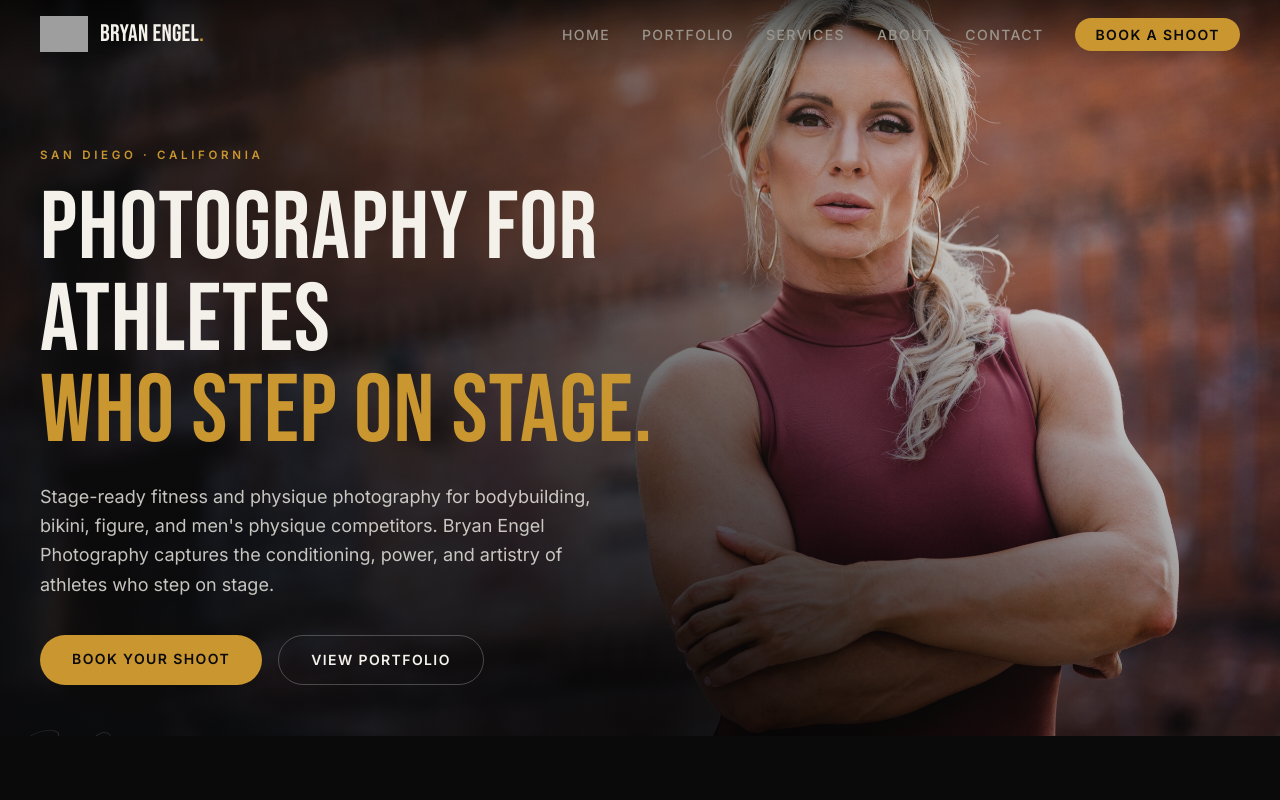
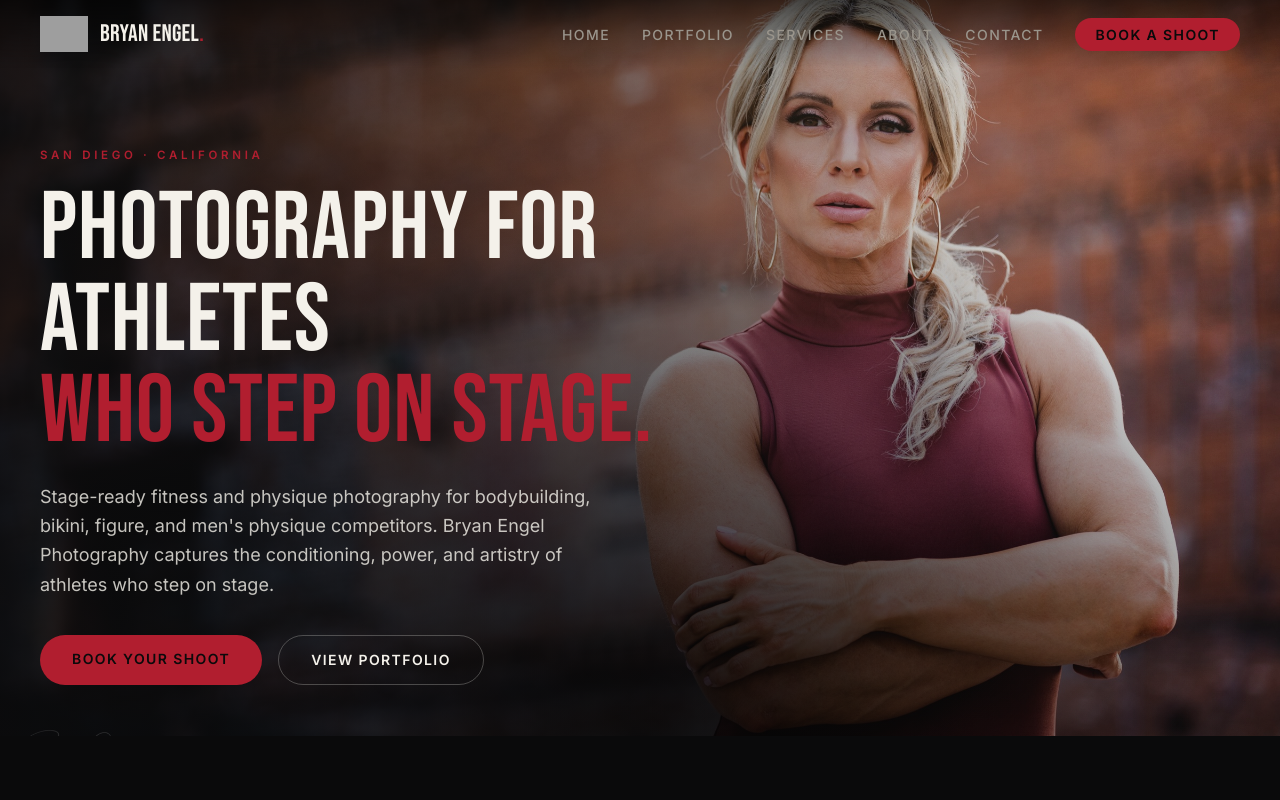
Before and after one commit to bryanengel72/bryan-engel-photography, a Next.js app: page / in a window 1280 px wide. Shown: the top 800 px of the page. Built offline with nearby package versions, Linux system fonts and the light colour scheme; grey boxes are pictures that could not be loaded.

Commit message:
Switch accent to crimson/oxblood for athletic intensity

```diff
--- a/app/globals.css
+++ b/app/globals.css
@@ -6,8 +6,11 @@
   --color-stone: #1d1d20;
   --color-bone: #f4f1ea;
   --color-muted: #9a958c;
-  --color-amber: #c9962f;
-  --color-amber-bright: #e0ac3d;
+  /* Accent: crimson / oxblood (the utility names stay "amber" so the markup
+     doesn't change — only these two hex values drive every accent on the site).
+     To go back to gold: #c9962f and #e0ac3d. */
+  --color-amber: #b11e2f;
+  --color-amber-bright: #d6303f;
 
   --font-display: var(--font-bebas), "Oswald", ui-sans-serif, system-ui, sans-serif;
   --font-body: var(--font-inter), "Inter", ui-sans-serif, system-ui, sans-serif;
--- a/lib/site.ts
+++ b/lib/site.ts
@@ -49,8 +49,8 @@ export const site = {
     youtube: "",
   },
 
-  // Brand color used for accents (warm amber pulled from the stage/rust tones).
-  accent: "#c9962f",
+  // Brand color used for accents (crimson / oxblood — athletic intensity).
+  accent: "#b11e2f",
 } as const;
 
 export const navLinks = [
```
